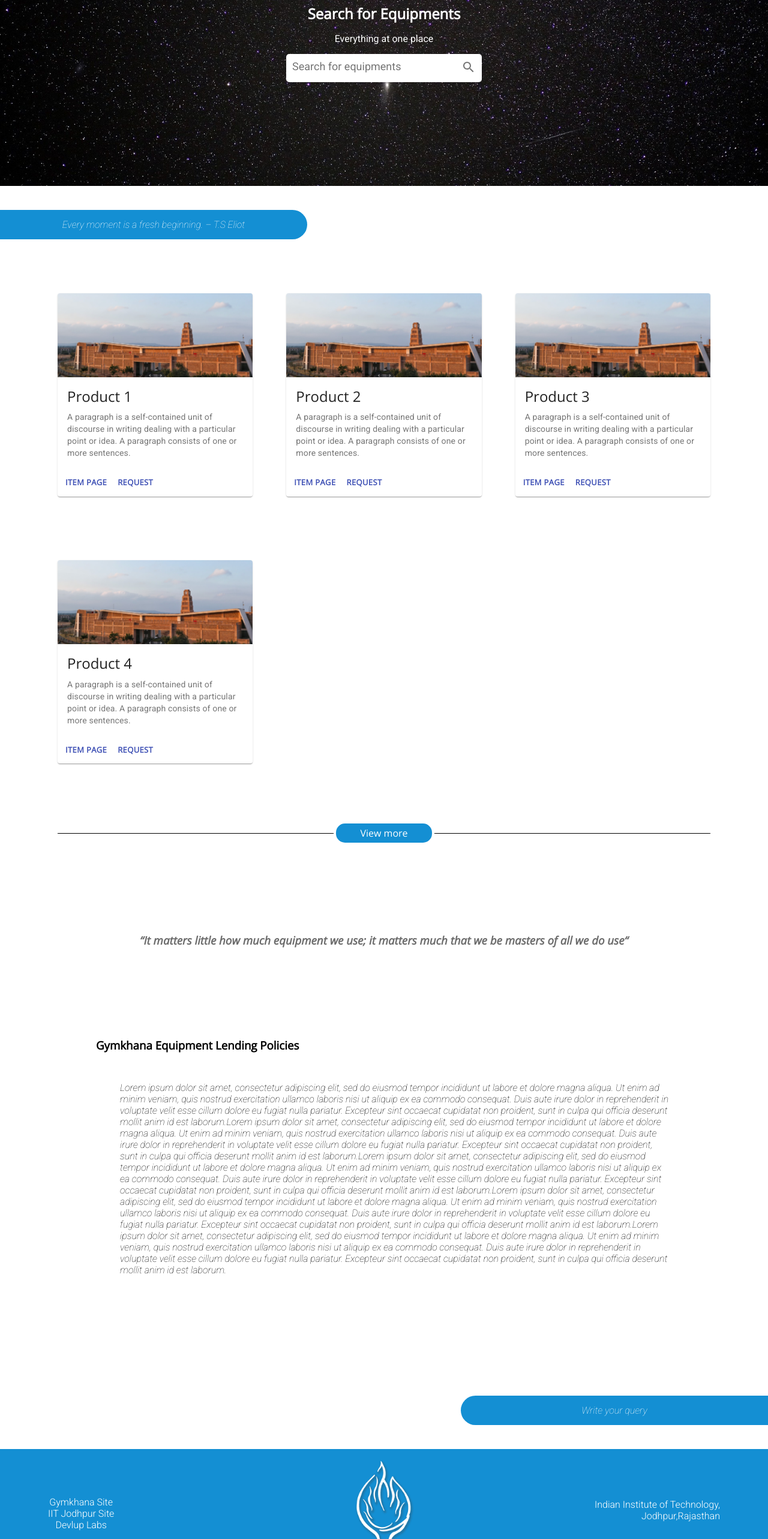
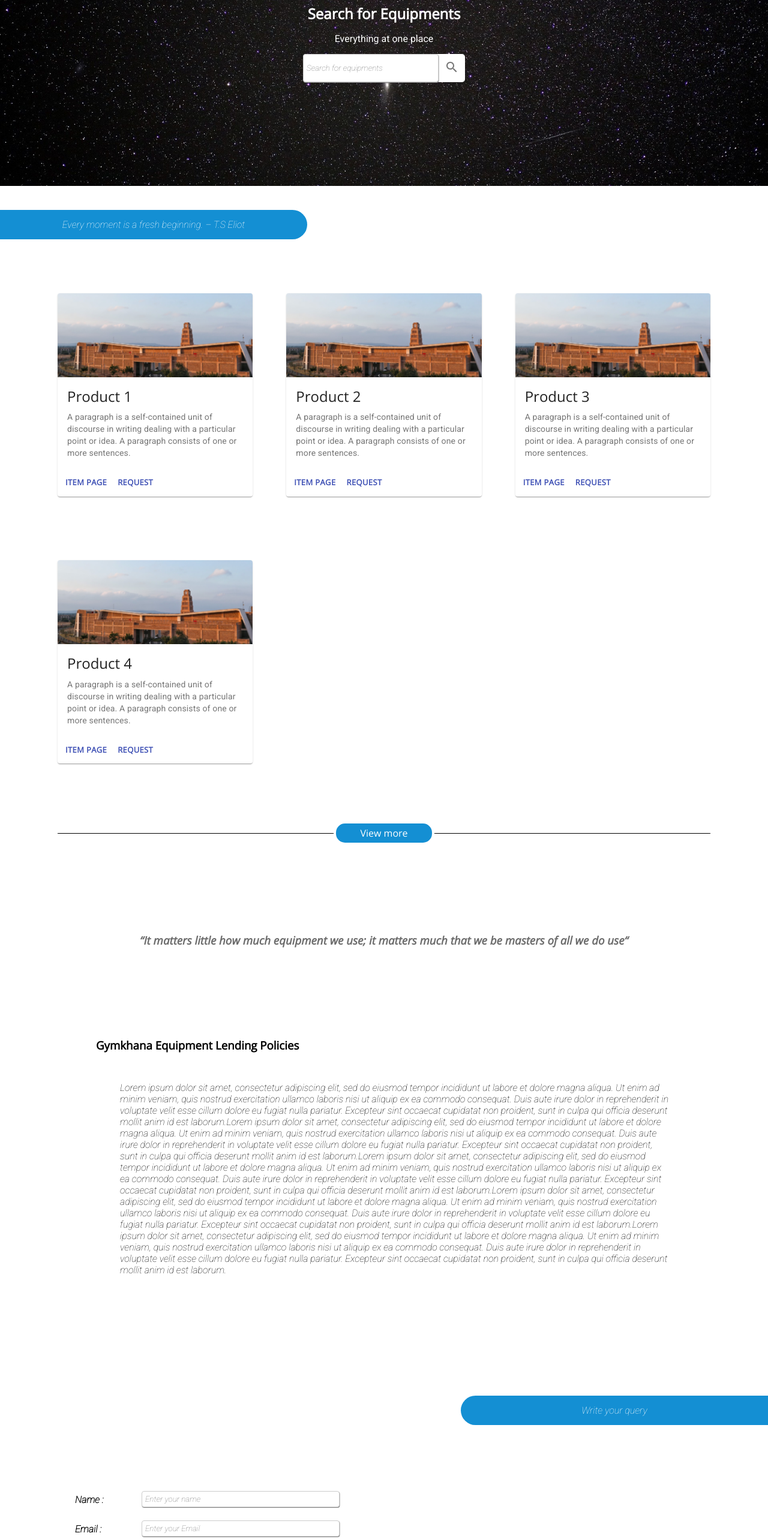
Before and after one commit to niharikamanhar/gymkhana-inventory, a React (Create React App) app: page / in a window 1280 px wide. Shown: the part 234-2800 px from the top of the page at 60% size. Built offline with nearby package versions, Linux system fonts and the light colour scheme; no server answers.

Commit message:
Added Query Form

```diff
--- a/src/App.css
+++ b/src/App.css
@@ -100,17 +100,17 @@
   font-family: 'Open Sans', sans-serif;
  }
 
-.home input[type='text'] {
+.home input[type='text'] #search-input{
     border: none;
     background-color: none;
     outline: 0;
     font-size: 18px;
-    width: 270px;
     padding-left: 10px;
+    margin:auto;
     font-family: 'Roboto', sans-serif;
 }
 
-.home input[type='text']:focus {
+.home input[type='text']:focus #seach-input{
     border: none;
     background-color: none;
     outline: 0;
@@ -129,9 +129,11 @@
     background-position: center;
 }
 .home .search-bar {
+  display: flex;
     background-color: white;
-    width: max-content;
+    min-width: max-content;
     border-radius: 5px;
+    width:270px;
 }
 .home #heading {
     margin: 2px;
@@ -214,6 +216,101 @@
 .home h3{
   font-family: 'Open Sans', sans-serif;
 }
+.forms {
+  display: flex;
+  flex-direction: column;
+}
+.row {
+  display: flex;
+  text-align: left;
+  padding: 10px 0px 10px 20px;
+}
+.labels {
+  width: 10%;
+  min-width: max-content;
+  padding: 5px;
+}
+.field {
+  width: 30%;
+}
+input{
+  width: 100%;
+  border: 1px solid #ccc;
+  border-radius: 4px;
+  box-shadow: 0.5px 1px #888888;
+  padding: 5px;
+}
+input::placeholder{
+  font-family: 'Roboto', sans-serif;
+  font-style: italic;
+  font-weight: 300;
+}
+textarea::placeholder{
+  font-family: 'Roboto', sans-serif;
+  font-style: italic;
+  font-weight: 300;
+}
+textarea {
+  width: 350px;
+  height: 100px;
+  border: 1px solid #ccc;
+  border-radius: 4px;
+  box-shadow: 0.5px 1px #888888;
+  padding: 5px;
+}
+input:focus,
+select:focus,
+textarea:focus {
+  outline: none;
+}
+.button {
+  padding: 25px;
+  margin: auto;
+}
+.question {
+  padding-left: 5px;
+  width: 53%;
+}
+.equipment {
+  display: flex;
+  align-items: center;
+}
+.form-container {
+  margin: 100px;
+  font-family: 'Roboto', sans-serif;
+  font-style: italic;
+  font-weight: 600;
+}
+
+@media screen and (max-width: 600px) {
+  .row {
+    display: flex;
+    flex-direction: column;
+    margin: auto;
+    justify-content: center;
+    align-items: center;
+    width: 100%;
+    padding: 10px 0px 10px 0;
+    resize: vertical;
+  }
+  .labels {
+    text-align: center;
+  }
+  .field {
+    width: 100%;
+  }
+  .form-container {
+    margin: 20px;
+  }
+  textarea {
+    width: 100%;
+  }
+  .question {
+    text-align: center;
+    width: 100%;
+  }
+}
+
 .admin {
   box-shadow: 0 4px 8px 0 rgba(0, 0, 0, 0.2);
   transition: 0.3s;
--- a/src/components/pages/Home.js
+++ b/src/components/pages/Home.js
@@ -12,6 +12,7 @@ import Typography from '@material-ui/core/Typography';
 import Grid from '@material-ui/core/Grid';
 import IITJ from '../../IITJ.png';
 import { Link } from 'react-router-dom';
+import SendIcon from '@material-ui/icons/Send';
 
 const useStyles = makeStyles((theme) => ({
     Searchbutton: {
@@ -62,17 +63,23 @@ function Home() {
                     <h2 id="heading">Search for Equipments</h2>
                     <p>Everything at one place</p>
                 </div>
-                <div className="search-bar">
-                    <form>
-                        <input className="bar" type="text" placeholder="Search for equipments" />
+
+                <form>
+                    <div className="search-bar">
+                        <input
+                            className="bar"
+                            type="text"
+                            id="search-input"
+                            placeholder="Search for equipments"
+                        />
                         <IconButton
                             type="submit"
                             aria-label="search"
                             className={classes.Searchbutton}>
                             <SearchIcon />
                         </IconButton>
-                    </form>
-                </div>
+                    </div>
+                </form>
             </div>
             <div className="sep">
                 <i>Every moment is a fresh beginning. – T.S Eliot</i>
@@ -179,6 +186,60 @@ function Home() {
             <div className="sep sep2">
                 <i>Write your query</i>
             </div>
+            <div className="form-container">
+                <form className="forms">
+                    <div className="row">
+                        <div className="labels">
+                            <label htmlFor="name">Name :</label>
+                        </div>
+                        <div className="field">
+                            <input type="text" id="name" placeholder="Enter your name" />
+                        </div>
+                    </div>
+                    <div className="row">
+                        <div className="labels">
+                            <label htmlFor="email">Email :</label>
+                        </div>
+                        <div className="field">
+                            <input type="email" id="email" placeholder="Enter your Email" />
+                        </div>
+                    </div>
+                    <div className="row equipment">
+                        {/* <p className="text">
+              Is your query related to a particular equipment{" "}
+            </p> */}
+                        <div className="question">
+                            If your query related to a particular equipment
+                        </div>
+                        <div className="labels">
+                            <label htmlFor="equipment-id">Equipment Id :</label>
+                        </div>
+                        <div className="field">
+                            <input type="text" id="equipment-id" placeholder="Enter ID" />
+                        </div>
+                    </div>
+                    <div className="row">
+                        <div className="labels">
+                            <label htmlFor="description">Description :</label>
+                        </div>
+                        <div className="field">
+                            <textarea
+                                id="description"
+                                name="subject"
+                                placeholder="Enter your query"></textarea>
+                        </div>
+                    </div>
+                    <div className="row button">
+                        <Button
+                            variant="contained"
+                            type="submit"
+                            color="primary"
+                            startIcon={<SendIcon />}>
+                            Send
+                        </Button>
+                    </div>
+                </form>
+            </div>
         </div>
     );
 }
```
